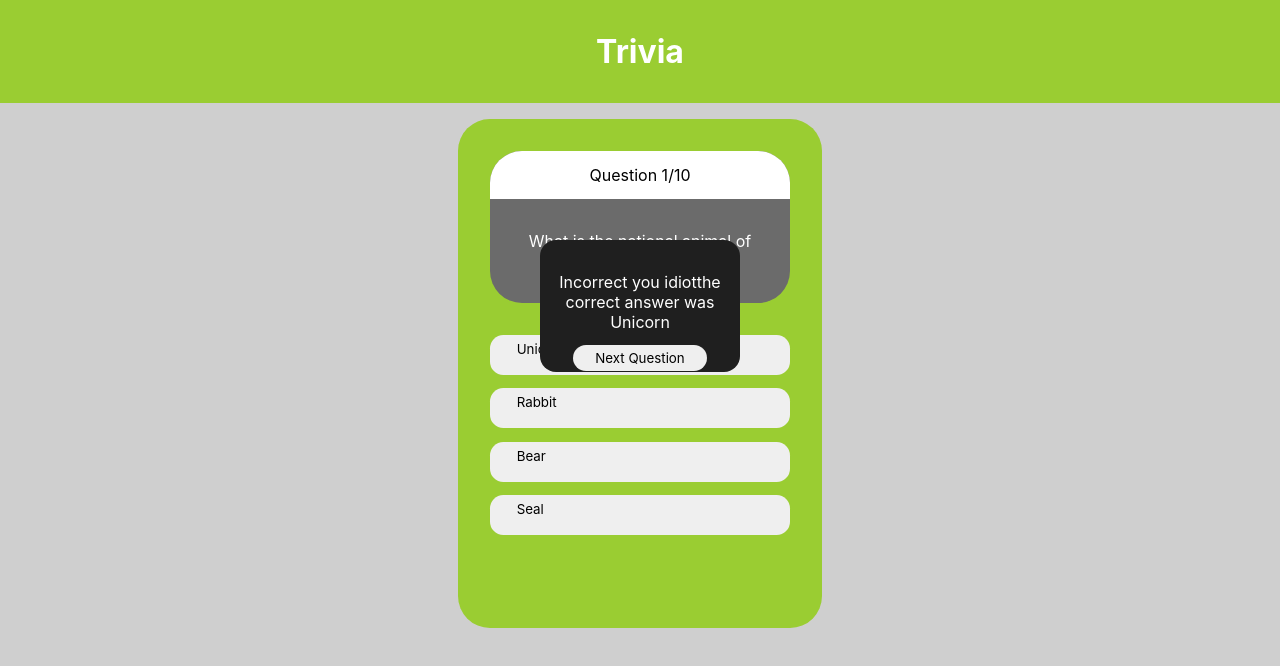
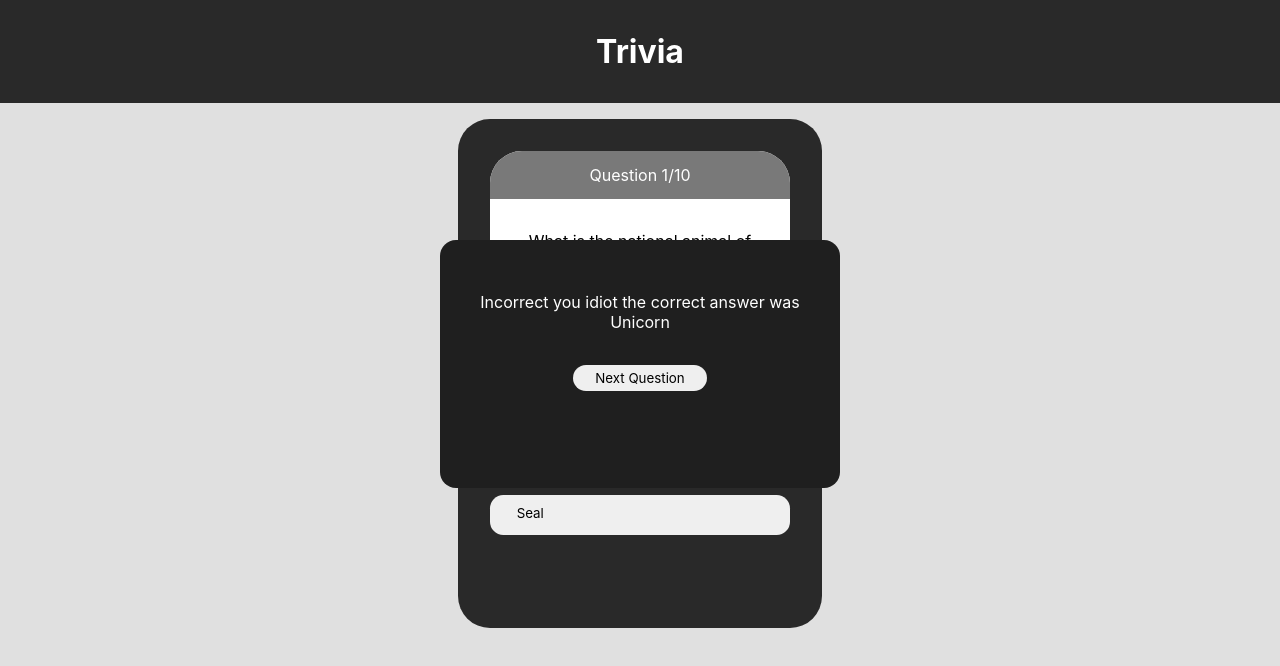
Before and after one commit to HenryMcGehee/Tandem-Code-Challenge, a React (Create React App) app: page / in a window 1280 px wide. Both pictures are taken after a click on the button "Seal". Shown: the top 666 px of the page. Built offline with nearby package versions, Linux system fonts and the light colour scheme.

Commit message:
css clean up

```diff
--- a/src/App.css
+++ b/src/App.css
@@ -3,7 +3,7 @@
 }
 
 .header {
-  background-color: yellowgreen;
+  background-color: rgb(41, 41, 41);
   padding: 2em;
 }
 
@@ -14,7 +14,7 @@ h1 {
 
 .questionContainer {
   text-align: center;
-  background-color: yellowgreen;
+  background-color: rgb(41, 41, 41);
   border-radius: 2em;
   width: 70%;
   max-width: 300px;
@@ -25,15 +25,15 @@ h1 {
 }
 
 .question-section {
-  background-color: rgb(107, 107, 107);
+  background-color: white;
   padding-bottom: 2em;
   border-radius: 2em;
-  color: white;
+  color: black;
 }
 
 .current-question {
-  background-color: white;
-  color: black;
+  background-color: rgb(121, 121, 121);
+  color: white;
   border-radius: 2em 2em 0 0;
   line-height: 3em;
 }
@@ -56,10 +56,12 @@ h1 {
   min-width: 100%;
   padding-left: 2em;
   padding-bottom:10px;
+  padding-top: 10px;
   border: 0em;
   border-radius: 1em;
   margin-bottom: 1em;
-  line-height: 2em;
+
+  text-align: center;
 }
 
 .resetButton {
--- a/src/App.js
+++ b/src/App.js
@@ -11,13 +11,13 @@ export default function App() {
 
   const [currentQuestionIndex, setcurrentQuestionIndex] = useState(Math.floor(Math.random() * questionData.length));
 
-  let [questionCount, setQuestionCount] = useState(0);
+  const [questionCount, setQuestionCount] = useState(0);
 
   const [showModal, setModal] = useState(false);
 
   const [messageOnAnswer, setMessageOnAnswer] = useState('ooop');
 
-  let [score, setScore] = useState(0);
+  const [score, setScore] = useState(0);
 
   const [showScore, showEndScore] = useState(false);
 
@@ -82,9 +82,7 @@ export default function App() {
 
   const currentQuestion = questionData[currentQuestionIndex];
   const answers = [...currentQuestion.incorrect, currentQuestion.correct];
-
   const shuffledAnswers = shuffle(answers);
-
   const answerButtons = shuffledAnswers.map((answer) => {
     return (
     <button className="regButton" onClick={() => checkAnswer(answer)}>{answer}</button>
--- a/src/Components/Modal.css
+++ b/src/Components/Modal.css
@@ -1,15 +1,23 @@
 .modal {
     position: fixed;
     z-index: 1;
-    width: 200px;
-    height: 100px;
+    width: 400px;
+    height: 200px;
     top: 30%;
     left: 50%;
-    margin-left: -100px;
+    margin-left: -200px;
     padding-top: 2em;
+    padding-bottom: 1em;
     background-color: rgb(31, 31, 31);
     color: white;
     border-radius: 1em;
+}
+
+.modalText{
+    padding: 20px;
+    width: 80%;
+    text-align: center;
+    margin: auto;
 }
 
 .modalButton {
--- a/src/Components/Modal.js
+++ b/src/Components/Modal.js
@@ -8,9 +8,8 @@ export default class Modal extends React.Component {
   render() {
     if(this.props.show){
     return <div className="modal">
-                <div>
-                   {this.props.message}
-                   the correct answer was {this.props.correct}
+                <div className="modalText">
+                   {this.props.message} the correct answer was {this.props.correct}
                 </div>
 
                 <button className="modalButton" onClick={this.props.close}>
--- a/src/index.css
+++ b/src/index.css
@@ -1,6 +1,6 @@
 body {
   margin: 0;
-  background-color: rgb(207, 207, 207);
+  background-color: rgb(224, 224, 224);
   font-family: -apple-system, BlinkMacSystemFont, 'Segoe UI', 'Roboto', 'Oxygen',
     'Ubuntu', 'Cantarell', 'Fira Sans', 'Droid Sans', 'Helvetica Neue',
     sans-serif;
```
